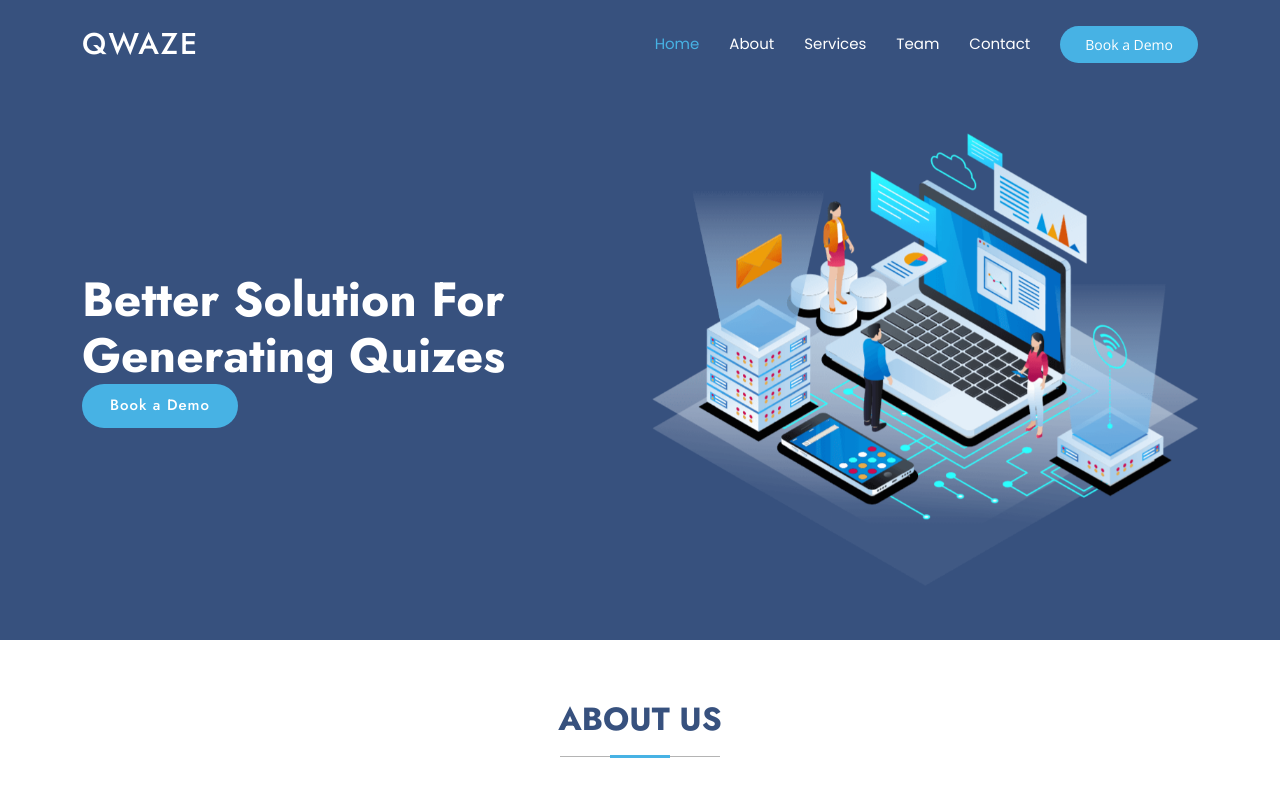
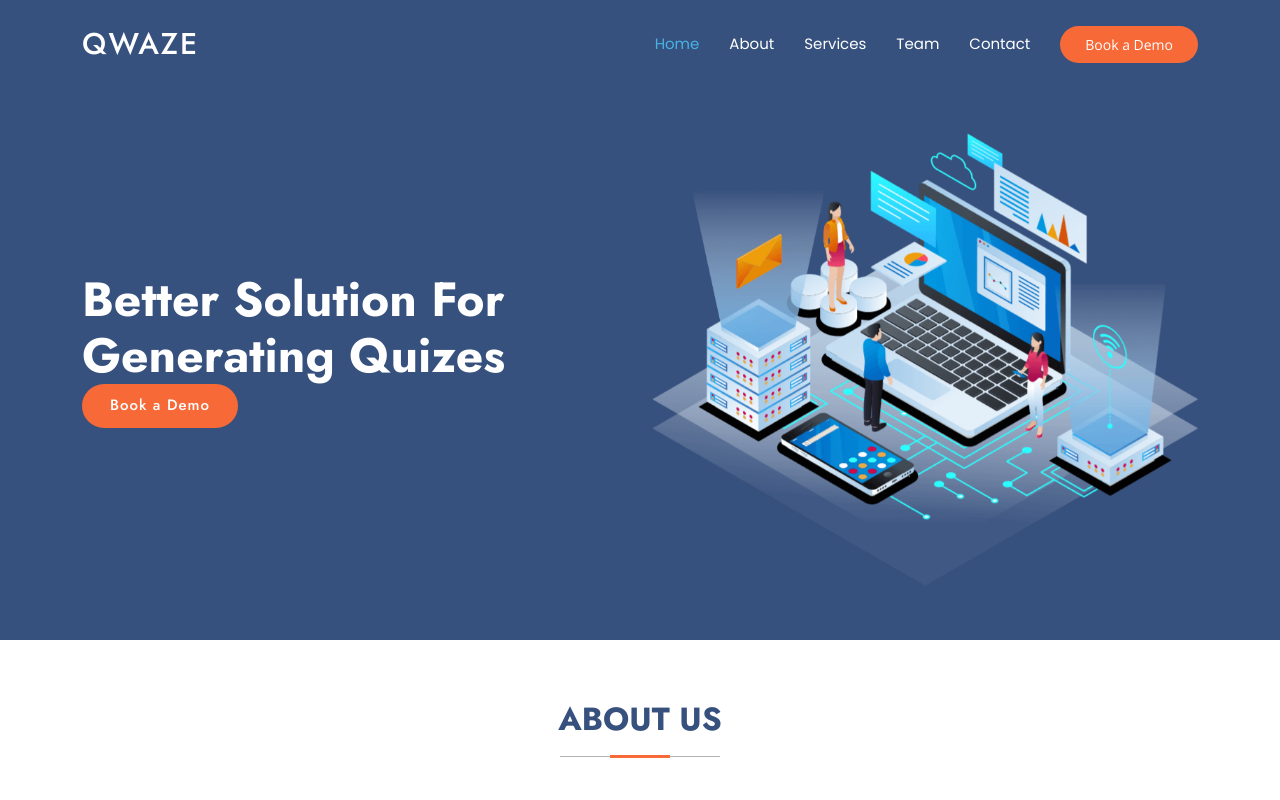
Before and after one commit to Alphastra/qwaze, a plain HTML site: page index.html in a window 1280 px wide. Shown: the top 800 px of the page. Drawn offline with nearby package versions, Linux system fonts and the light colour scheme.

Commit message:
color orange

```diff
--- a/assets/css/main.css
+++ b/assets/css/main.css
@@ -29,7 +29,7 @@
   --heading-color: #37517e;
 
   /* Accent Color - This is the main accent color that represents your brand on the website. It's used for buttons, links, and other elements that need to stand out. */
-  --accent-color: #47b2e4;
+  --accent-color: #f76937;
 
   /* Contrast Color - This is a color used for text when the background color is one of the heading, accent, or default colors. Its purpose is to ensure proper contrast and readability when placed over these more dominant colors. */
   --contrast-color: #ffffff;
@@ -50,7 +50,7 @@
   --nav-dropdown-color: #444444;
 
   /* Nav Dropdown Hover Color - Similar to --nav-hover-color, this color is applied to dropdown navigation links when they are hovered over. */
-  --nav-dropdown-hover-color: #47b2e4;
+  --nav-dropdown-hover-color: #f76937;
 }
 
 /* Template Custom Colors */
```
